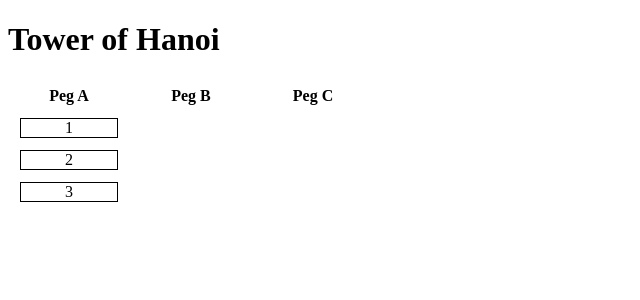
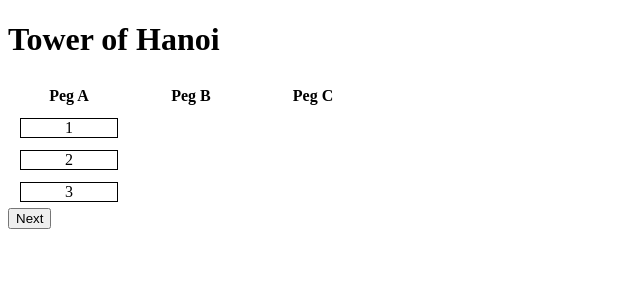
Before and after one commit to vladimir-zolotykh/stupa, a Django app: page /game/ in a window 1280 px wide. Shown: the top 300 px of the page, without its empty margins (0-640 px from the left). Run offline with Django 5.2, Linux system fonts and the light colour scheme.

Commit message:
Add Next button to game.html
Add method test to game() view

```diff
--- a/stupa_root/stupa_app/templates/stupa_app/game.html
+++ b/stupa_root/stupa_app/templates/stupa_app/game.html
@@ -50,6 +50,11 @@
             {% endfor %}
 
         </table>
+        <form method="post">
+            {% csrf_token %}
+            <button name="action">Next</button>
+        </form>
+
 
     </body>
 </html>
--- a/stupa_root/stupa_app/views.py
+++ b/stupa_root/stupa_app/views.py
@@ -23,6 +23,8 @@ def start(request):
 
 
 def game(request):
+    if request.method == "POST":
+        return redirect("game")
     pegs = request.session.get("pegs")
     pegs = solve.Pegs.from_session_dict(pegs) if pegs else solve.Pegs.from_ndisks()
     logger.debug("Pegs object: %s", pegs)
```
